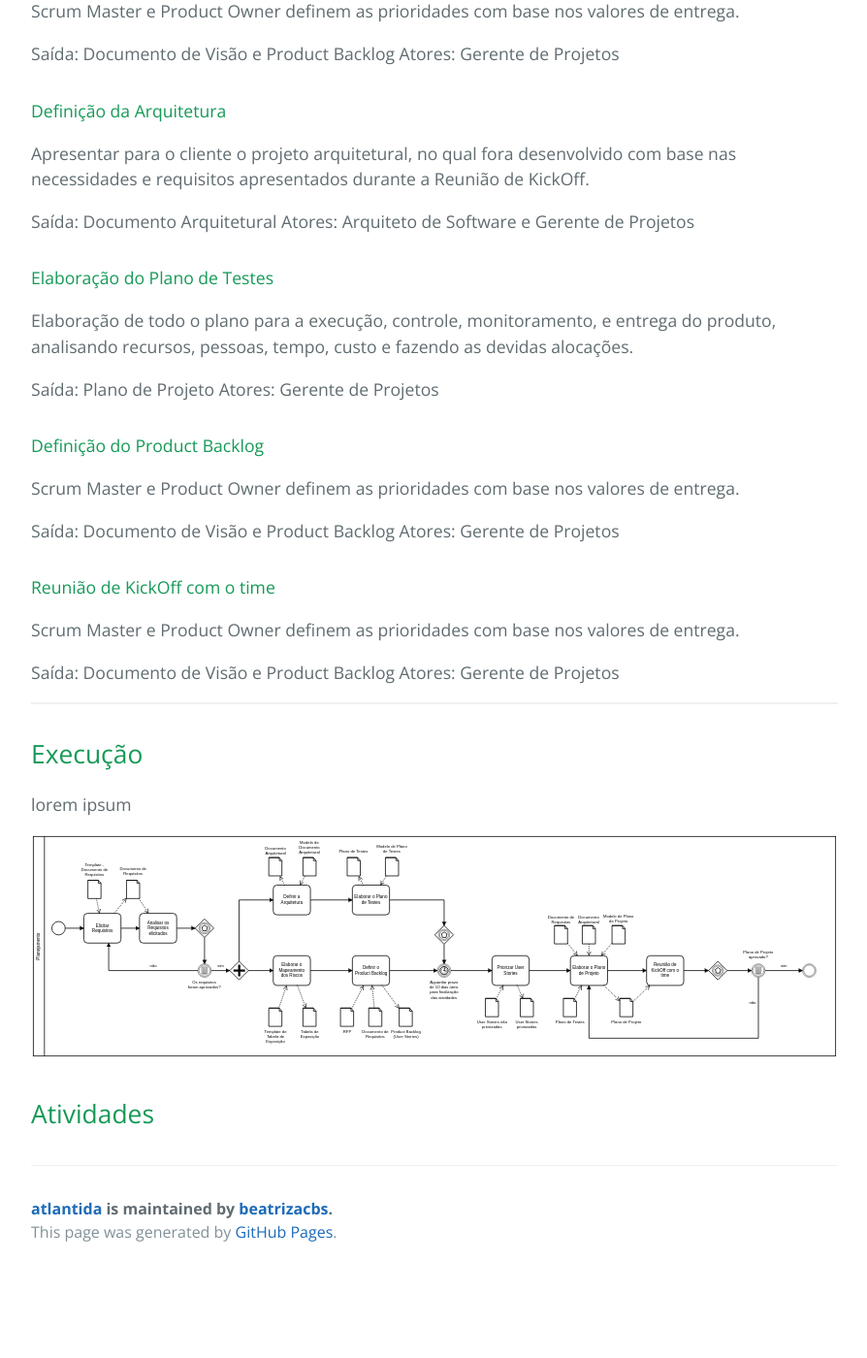
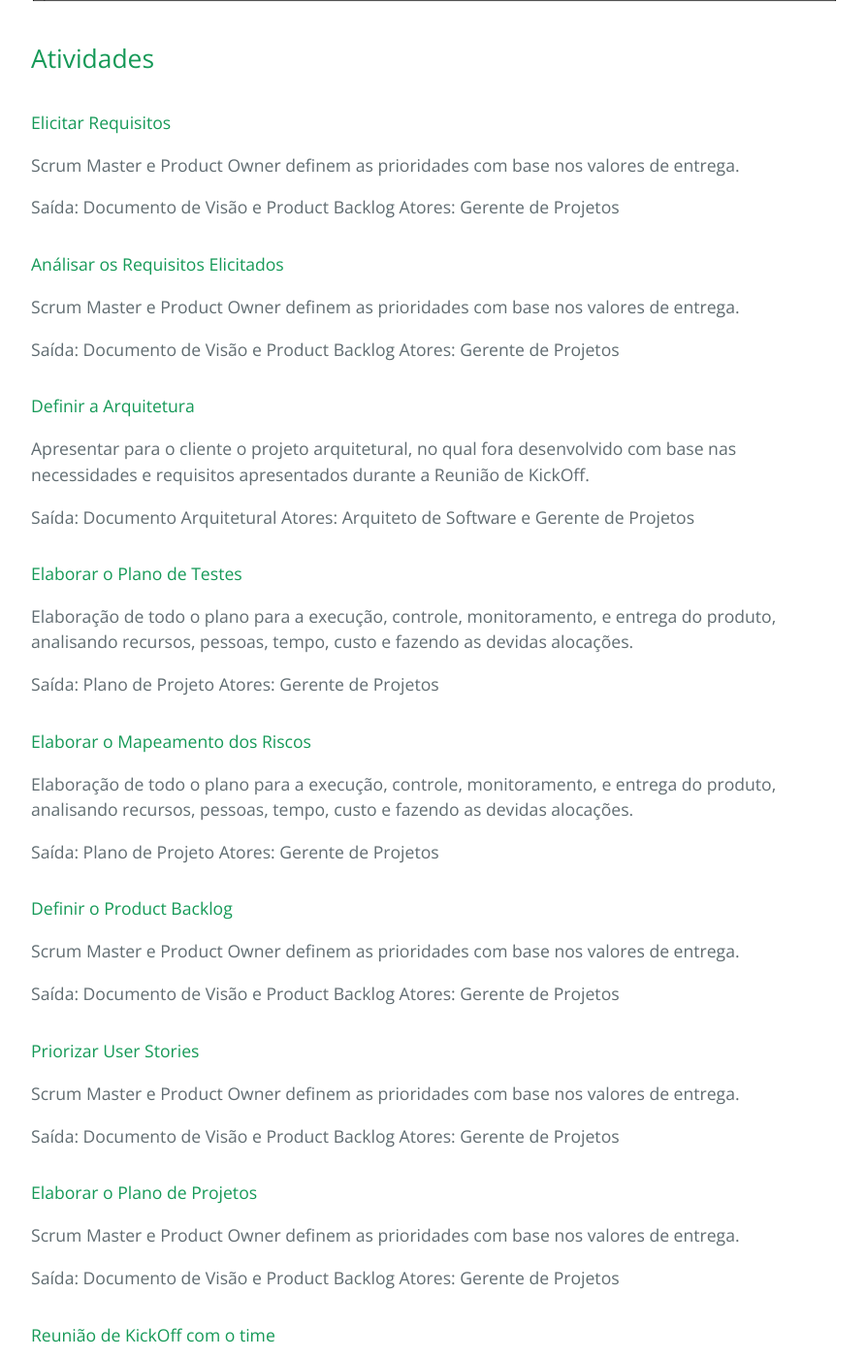
Before and after one commit to beatrizacbs/atlantida, a Jekyll site: the page built from processos.md, in a window 1280 px wide and 1400 px high, scrolled down 3020 px. Shown: the whole window at 97% size, without its empty margins (192-1086 px from the left). Built offline with Jekyll 4.4.1, drawn with Linux system fonts in a browser that asks for light colours; before the commit the page ends 4334 px from its top, so only the background shows below that; some of the changed text lies outside the part shown.

Commit message:
changes...

```diff
--- a/processos.md
+++ b/processos.md
@@ -35,12 +35,23 @@ Estabelecer juntamente com o cliente critérios relevantes do sistema a ser dese
 - Atores:
   - Equipe?
 
+#### Propor alterações junto ao cliente
+
+Caso o projeto proposto pelo cliente seja inviável para execução pela equipe, faz-se reunião com o cliente para propor alterações sobre o escopo do projeto.
+
+- Entrada:
+  - RFP
+- Saída:
+  - RFP
+- Atores:
+  - Equipe?
+
 #### Planejar modelo de negócio
 
 Utilizar das técnicas de Lean para planejar de forma mais acertiva o modelo de negócios referente ao projeto.
 
 - Entrada:
-  - Template de Modelo CANVAS
+  - Guia do Modelo CANVAS
 - Saída:
   - Modelo CANVAS
 - Atores:
@@ -67,35 +78,56 @@ lorem ipsum
 
 ## Atividades
 
-#### Elicitação de Requisitos
+#### Elicitar Requisitos
 
 Scrum Master e Product Owner definem as prioridades com base nos valores de entrega.
 
 Saída: Documento de Visão e Product Backlog
 Atores: Gerente de Projetos
 
-#### Análise dos Requisitos Elicitados
+#### Análisar os Requisitos Elicitados
 
 Scrum Master e Product Owner definem as prioridades com base nos valores de entrega.
 
 Saída: Documento de Visão e Product Backlog
 Atores: Gerente de Projetos
 
-#### Definição da Arquitetura
+#### Definir a Arquitetura
 
 Apresentar para o cliente o projeto arquitetural, no qual fora desenvolvido com base nas necessidades e requisitos apresentados durante a Reunião de KickOff.
 
 Saída: Documento Arquitetural
 Atores: Arquiteto de Software e Gerente de Projetos
 
-#### Elaboração do Plano de Testes
+#### Elaborar o Plano de Testes
 
 Elaboração de todo o plano para a execução, controle, monitoramento, e entrega do produto, analisando recursos, pessoas, tempo, custo e fazendo as devidas alocações.
 
 Saída: Plano de Projeto
 Atores: Gerente de Projetos
 
-#### Definição do Product Backlog
+#### Elaborar o Mapeamento dos Riscos
+
+Elaboração de todo o plano para a execução, controle, monitoramento, e entrega do produto, analisando recursos, pessoas, tempo, custo e fazendo as devidas alocações.
+
+Saída: Plano de Projeto
+Atores: Gerente de Projetos
+
+#### Definir o Product Backlog
+
+Scrum Master e Product Owner definem as prioridades com base nos valores de entrega.
+
+Saída: Documento de Visão e Product Backlog
+Atores: Gerente de Projetos
+
+#### Priorizar User Stories
+
+Scrum Master e Product Owner definem as prioridades com base nos valores de entrega.
+
+Saída: Documento de Visão e Product Backlog
+Atores: Gerente de Projetos
+
+#### Elaborar o Plano de Projetos
 
 Scrum Master e Product Owner definem as prioridades com base nos valores de entrega.
 
```
Also changed, not shown: assets/images/iniciacao.svg, 1 other file.
